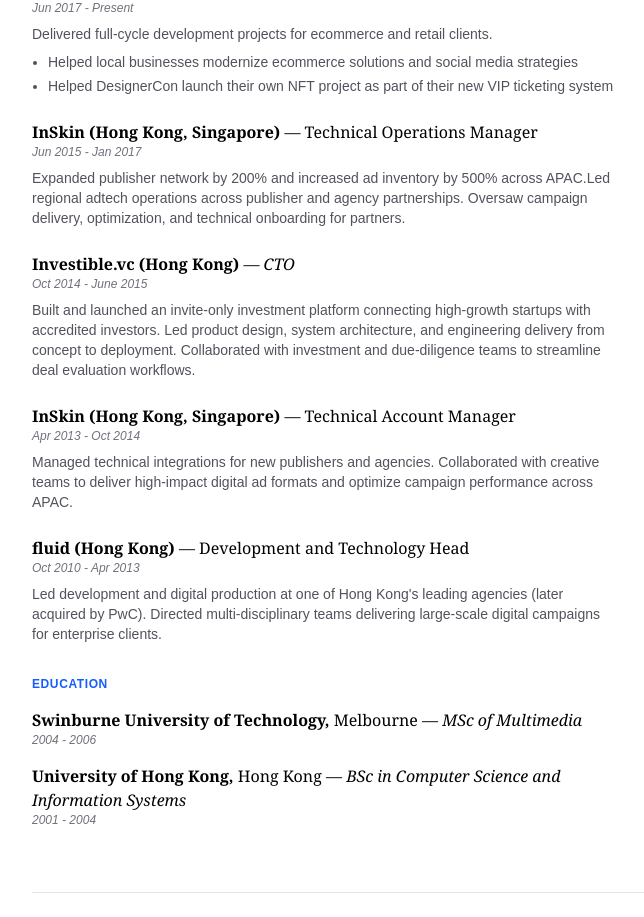
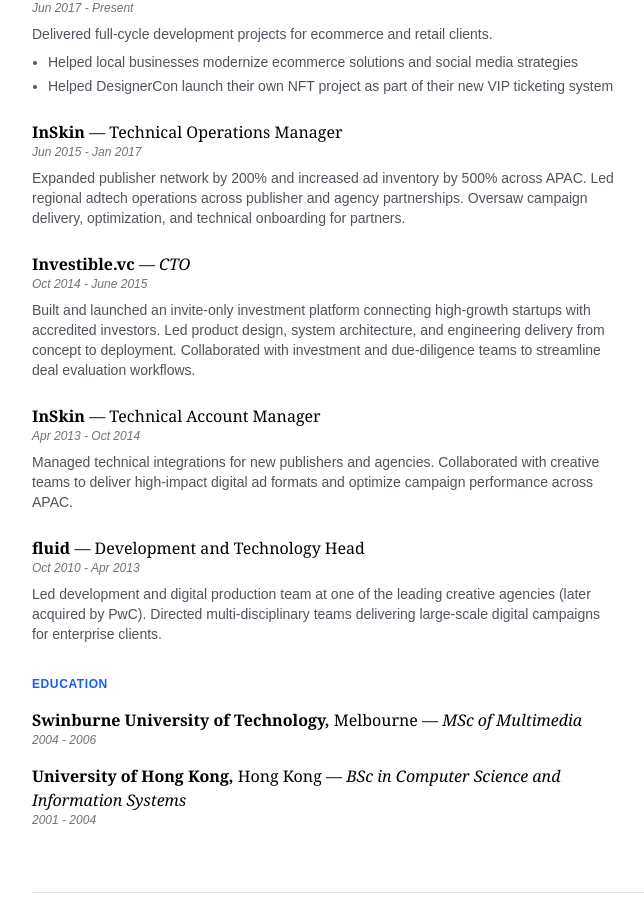
Before and after one commit to thatalexay/alexayio, a Next.js app: page / in a window 1280 px wide. Shown: the part 806-1723 px from the top of the page, without its empty margins (160-804 px from the left). Built offline with nearby package versions, Linux system fonts and the light colour scheme.

Commit message:
remove country references

```diff
--- a/app/data/resume.ts
+++ b/app/data/resume.ts
@@ -49,32 +49,32 @@
     ],
   },
   {
-    company: "InSkin (Hong Kong, Singapore)",
+    company: "InSkin",
     role: "Technical Operations Manager",
     period: "Jun 2015 - Jan 2017",
     description:
-      "Expanded publisher network by 200% and increased ad inventory by 500% across APAC.Led regional adtech operations across publisher and agency partnerships. Oversaw campaign delivery, optimization, and technical onboarding for partners.",
+      "Expanded publisher network by 200% and increased ad inventory by 500% across APAC. Led regional adtech operations across publisher and agency partnerships. Oversaw campaign delivery, optimization, and technical onboarding for partners.",
   },
   {
-    company: "Investible.vc (Hong Kong)",
+    company: "Investible.vc",
     role: "CTO",
     period: "Oct 2014 - June 2015",
     description:
       "Built and launched an invite-only investment platform connecting high-growth startups with accredited investors. Led product design, system architecture, and engineering delivery from concept to deployment. Collaborated with investment and due-diligence teams to streamline deal evaluation workflows.",
   },
   {
-    company: "InSkin (Hong Kong, Singapore)",
+    company: "InSkin",
     role: "Technical Account Manager",
     period: "Apr 2013 - Oct 2014",
     description:
       "Managed technical integrations for new publishers and agencies. Collaborated with creative teams to deliver high-impact digital ad formats and optimize campaign performance across APAC.",
   },
   {
-    company: "fluid (Hong Kong)",
+    company: "fluid",
     role: "Development and Technology Head",
     period: "Oct 2010 - Apr 2013",
     description:
-      "Led development and digital production at one of Hong Kong's leading agencies (later acquired by PwC). Directed multi-disciplinary teams delivering large-scale digital campaigns for enterprise clients.",
+      "Led development and digital production team at one of the leading creative agencies (later acquired by PwC). Directed multi-disciplinary teams delivering large-scale digital campaigns for enterprise clients.",
   },
 ];
 
```
